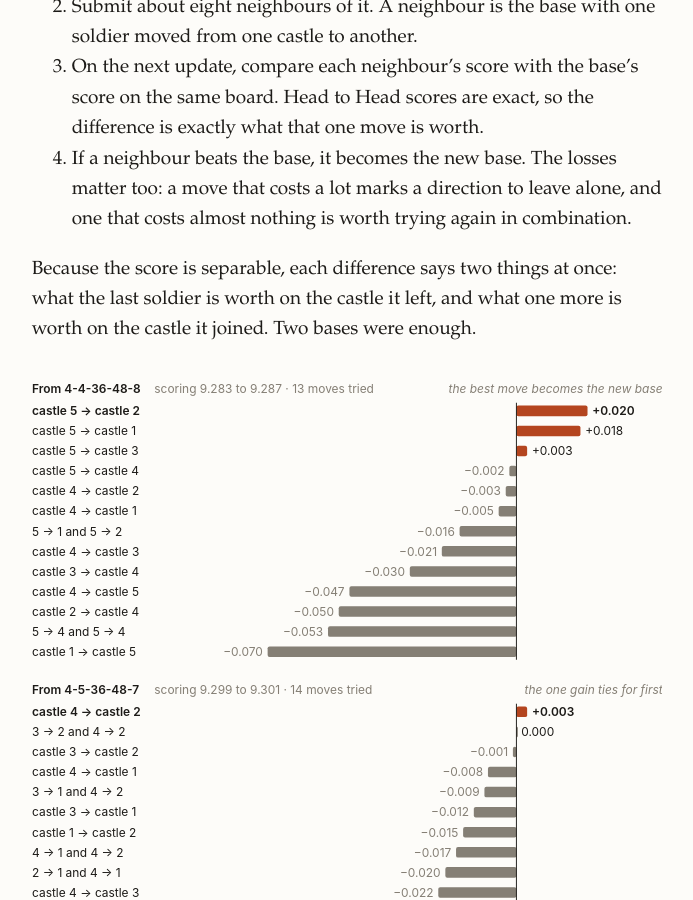
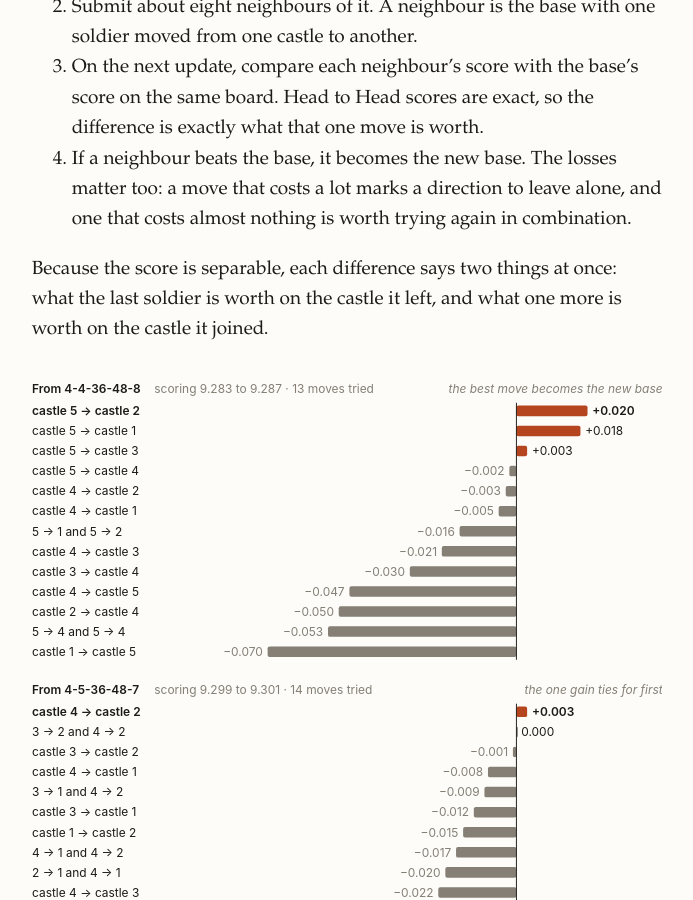
Before and after one commit to kinshu0/kinshu0.github.io, a Jekyll site: the page built from _posts/2026-11-22-castle-challenge.markdown, in a window 1280 px wide and 900 px high, scrolled down 10468 px. Shown: the whole window, without its empty margins (293-986 px from the left). Built offline with Jekyll 4.4.1, drawn with Linux system fonts in a browser that asks for light colours.

Commit message:
Castle post: drop a redundant sentence above the search chart
Co-Authored-By: Claude Fable 5.2 <noreply@anthropic.com>

```diff
--- a/_posts/2026-11-22-castle-challenge.markdown
+++ b/_posts/2026-11-22-castle-challenge.markdown
@@ -218,7 +218,7 @@ From there I searched on the leaderboard, one round per update. A round works li
 3. On the next update, compare each neighbour's score with the base's score on the same board. Head to Head scores are exact, so the difference is exactly what that one move is worth.
 4. If a neighbour beats the base, it becomes the new base. The losses matter too: a move that costs a lot marks a direction to leave alone, and one that costs almost nothing is worth trying again in combination.
 
-Because the score is separable, each difference says two things at once: what the last soldier is worth on the castle it left, and what one more is worth on the castle it joined. Two bases were enough.
+Because the score is separable, each difference says two things at once: what the last soldier is worth on the castle it left, and what one more is worth on the castle it joined.
 
 <figure class="search-fig" style="overflow-x:auto">
 <svg viewBox="0 0 660 651" role="img" aria-label="For each of the two base entries, the change in score from moving soldiers between castles" style="width:100%;min-width:560px;height:auto;font:12.5px var(--sans)">
```
